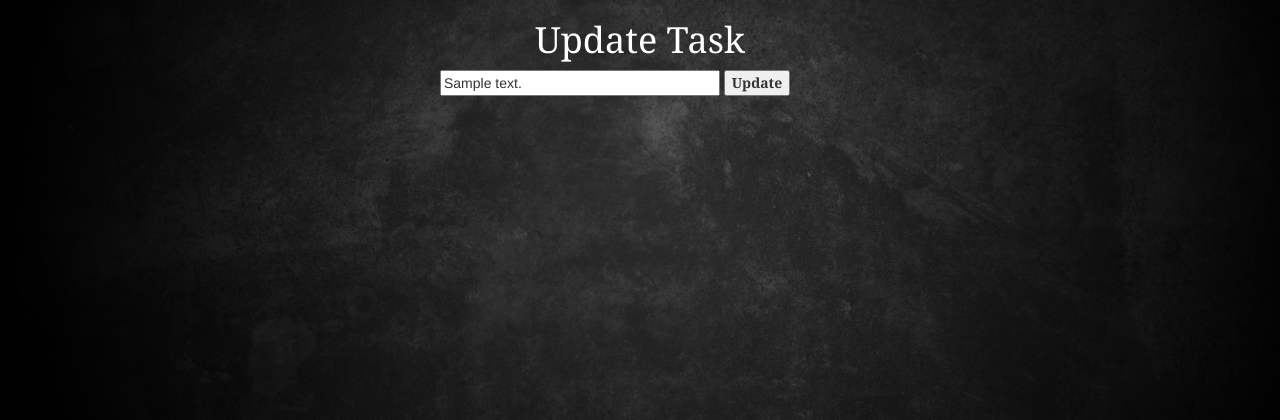
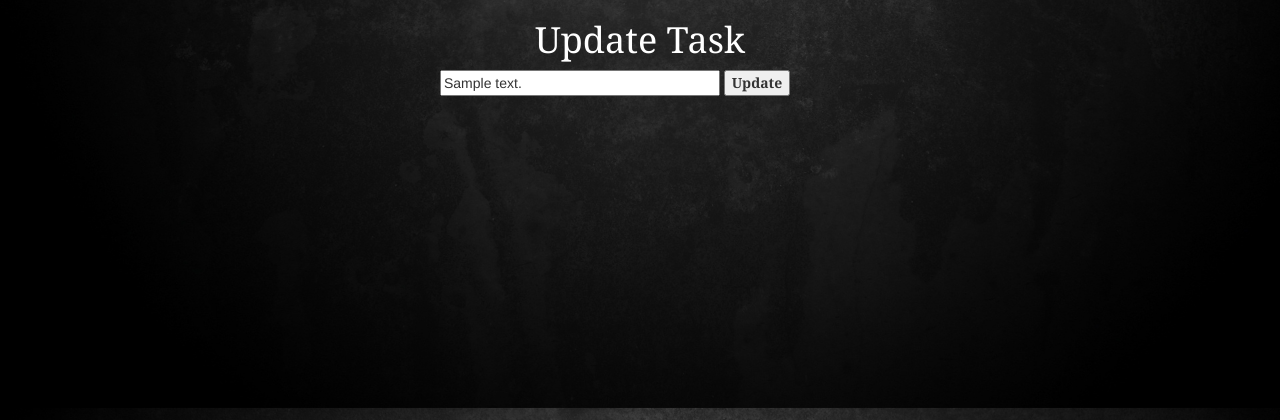
Before and after one commit to Krishnasai-N/TodoFlask, a Flask app: page /update/1 in a window 1280 px wide. Shown: the top 420 px of the page. Run offline with Flask 2, Linux system fonts and the light colour scheme; tables that the repository leaves empty hold one stand-in row (values such as "Sample post"); some libraries are stand-ins or nearby versions.

Commit message:
Update update.html

```diff
--- a/templates/update.html
+++ b/templates/update.html
@@ -6,7 +6,8 @@
 body {
     background-image: url('../static/img/webbackg.jpg');
     background-size:cover;
-    background-repeat: no-repeat;
+    background-position:center;
+    height:100%;
     margin: 0;
 }
 
```
